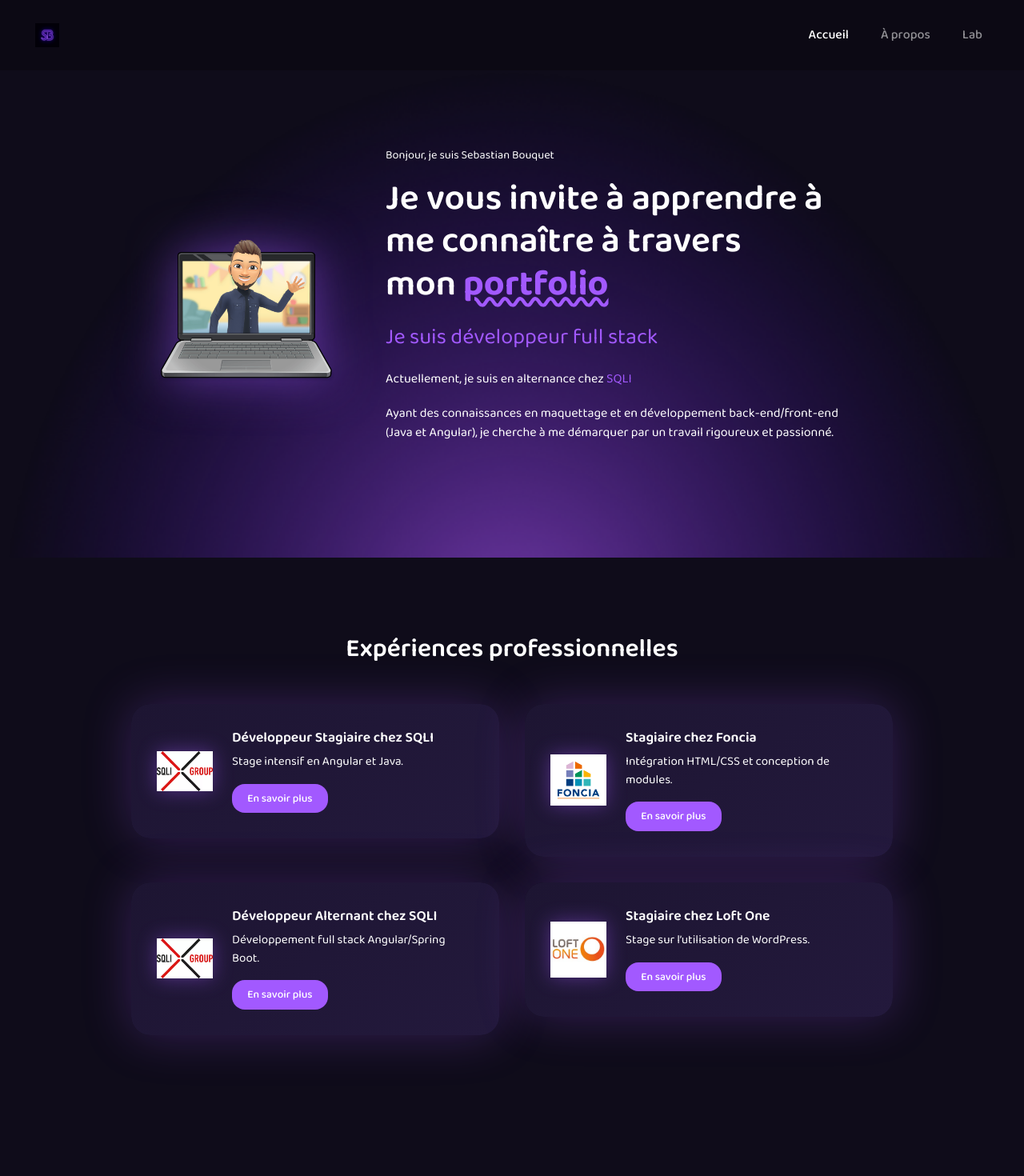
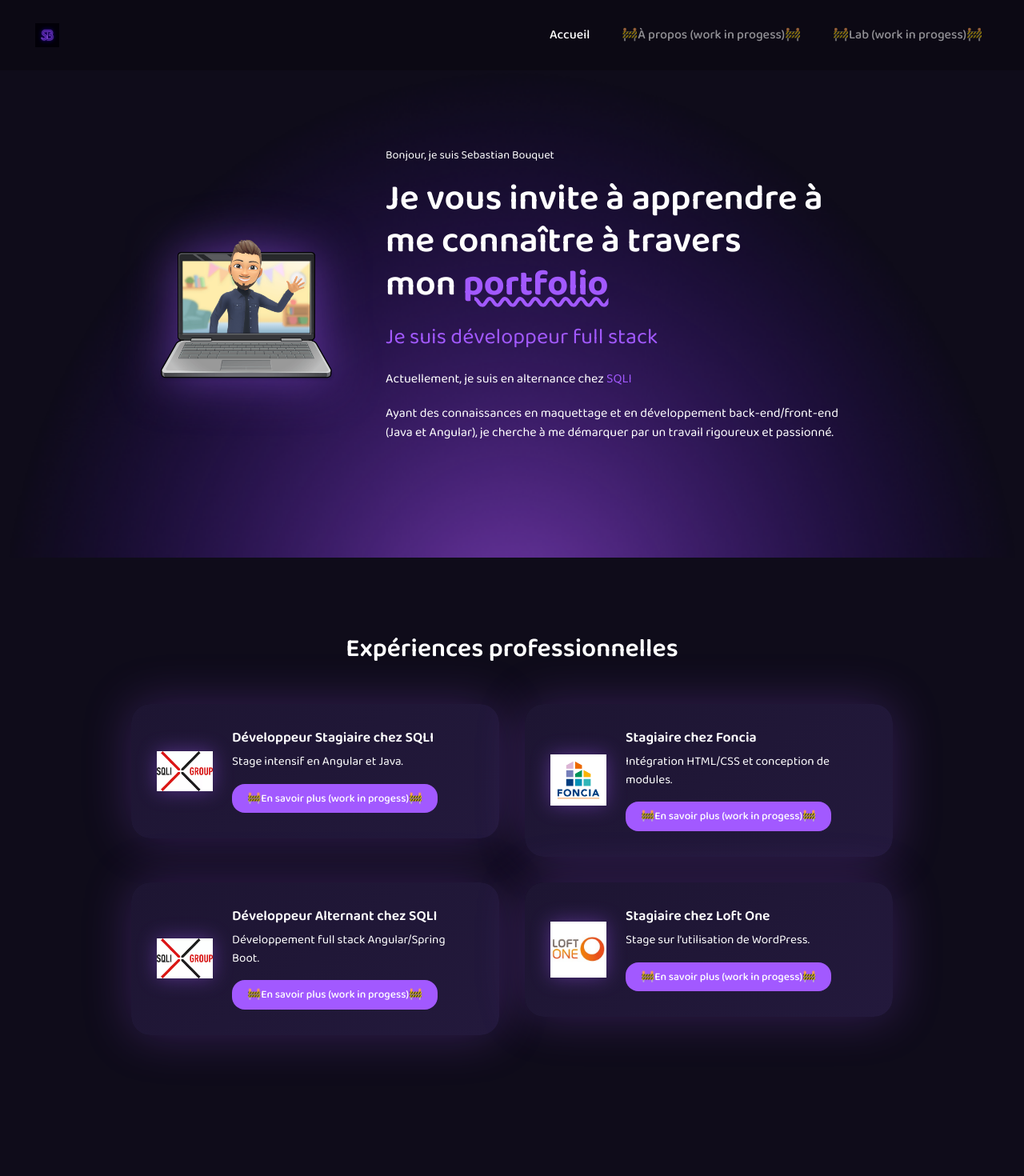
Before and after one commit to Absolute11111/portefolio2, an Angular app: page / in a window 1280 px wide. Shown: the top 1470 px of the page at 80% size. Built offline with nearby package versions, Linux system fonts and the light colour scheme.

Commit message:
work in progress

```diff
--- a/src/app/components/experience-card/experience-card.component.html
+++ b/src/app/components/experience-card/experience-card.component.html
@@ -3,6 +3,6 @@
   <div class="card-content">
     <h3>{{ title }}</h3>
     <p>{{ description }}</p>
-    <button class="btn">En savoir plus</button>
+    <button class="btn">🚧En savoir plus (work in progess)🚧</button>
   </div>
 </div>
--- a/src/app/components/navbar/navbar.component.html
+++ b/src/app/components/navbar/navbar.component.html
@@ -11,10 +11,10 @@
           <a class="nav-link" routerLink="/" routerLinkActive="active" [routerLinkActiveOptions]="{ exact: true }">Accueil</a>
         </li>
         <li class="nav-item">
-          <a class="nav-link" routerLink="/about" routerLinkActive="active">À propos</a>
+          <a class="nav-link" routerLink="/about" routerLinkActive="active">🚧À propos (work in progess)🚧</a>
         </li>
         <li class="nav-item">
-          <a class="nav-link" routerLink="/projects" routerLinkActive="active">Lab</a>
+          <a class="nav-link" routerLink="/projects" routerLinkActive="active">🚧Lab (work in progess)🚧</a>
         </li>
       </ul>
     </div>
```
